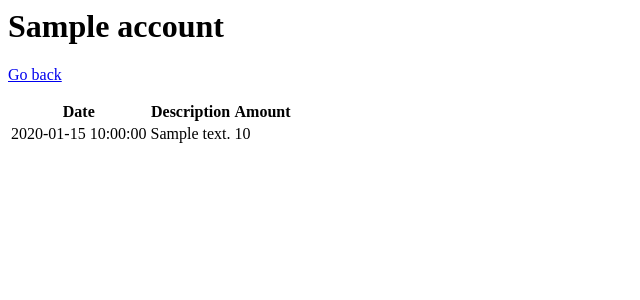
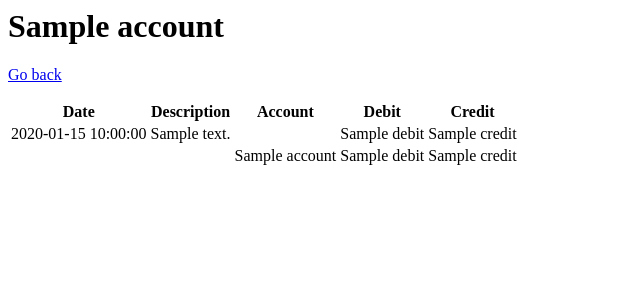
Before and after one commit to drjeep/gnucash-viewer, a Flask app: template templates/account.html in a window 1280 px wide. Shown: the top 300 px of the page, without its empty margins (0-640 px from the left). Run offline with Flask 2, Linux system fonts and the light colour scheme; the template is opened without the code that fills it: most values are stand-ins (such as "Sample title", 1, 10 or a date in 2020).

Commit message:
Display transaction splits

```diff
--- a/flaskapp.py
+++ b/flaskapp.py
@@ -45,13 +45,31 @@ def account():
     ac = root.lookup_by_name(str(account))
 
     data = []
-    for split in ac.GetSplitList():
+    for i, split in enumerate(ac.GetSplitList()):
         trans = split.parent
+        amount = Decimal(str(split.GetAmount()))
+        if amount < 0:
+            debit, credit = None, amount
+        else:
+            debit, credit = amount, None
         data.append({
             'date': date.fromtimestamp(trans.GetDate()),
             'desc': trans.GetDescription(),
-            'amount': Decimal(str(split.GetAmount()))
+            'debit': debit,
+            'credit': credit,
+            'splits': []
         })
+        for t_split in trans.GetSplitList():
+            amount = Decimal(str(t_split.GetAmount()))
+            if amount < 0:
+                debit, credit = None, amount
+            else:
+                debit, credit = amount, None
+            data[i]['splits'].append({
+                'account': get_account_label(t_split.GetAccount()),
+                'debit': debit,
+                'credit': credit
+            })
 
     return render_template('account.html', account=get_account_label(ac), data=data)
 
--- a/templates/account.html
+++ b/templates/account.html
@@ -13,14 +13,27 @@
     <tr>
         <th>Date</th>
         <th>Description</th>
-        <th>Amount</th>
+        <th>Account</th>
+        <th>Debit</th>
+        <th>Credit</th>
     </tr>
     {% for row in data %}
     <tr>
         <td>{{ row.date }}</td>
         <td>{{ row.desc }}</td>
-        <td>{{ row.amount }}</td>
+        <td></td>
+        <td>{{ row.debit if row.debit != None }}</td>
+        <td>{{ row.credit if row.credit != None }}</td>
     </tr>
+    {% for split in row.splits %}
+    <tr>
+        <td></td>
+        <td></td>
+        <td>{{ split.account if split.account != None }}</td>
+        <td>{{ split.debit if split.debit != None }}</td>
+        <td>{{ split.credit if split.credit != None }}</td>
+    </tr>
+    {% endfor %}
     {% endfor %}
     </table>
 {% endif %}
```
